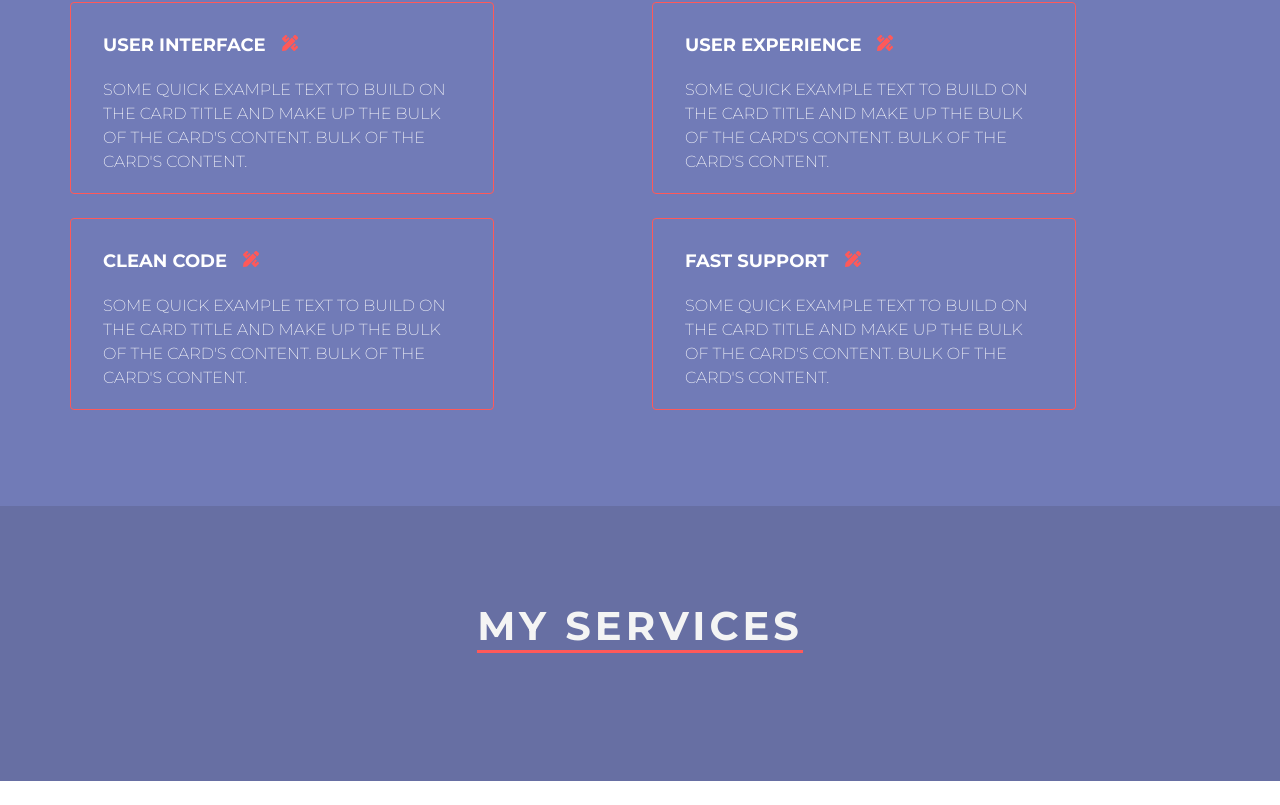
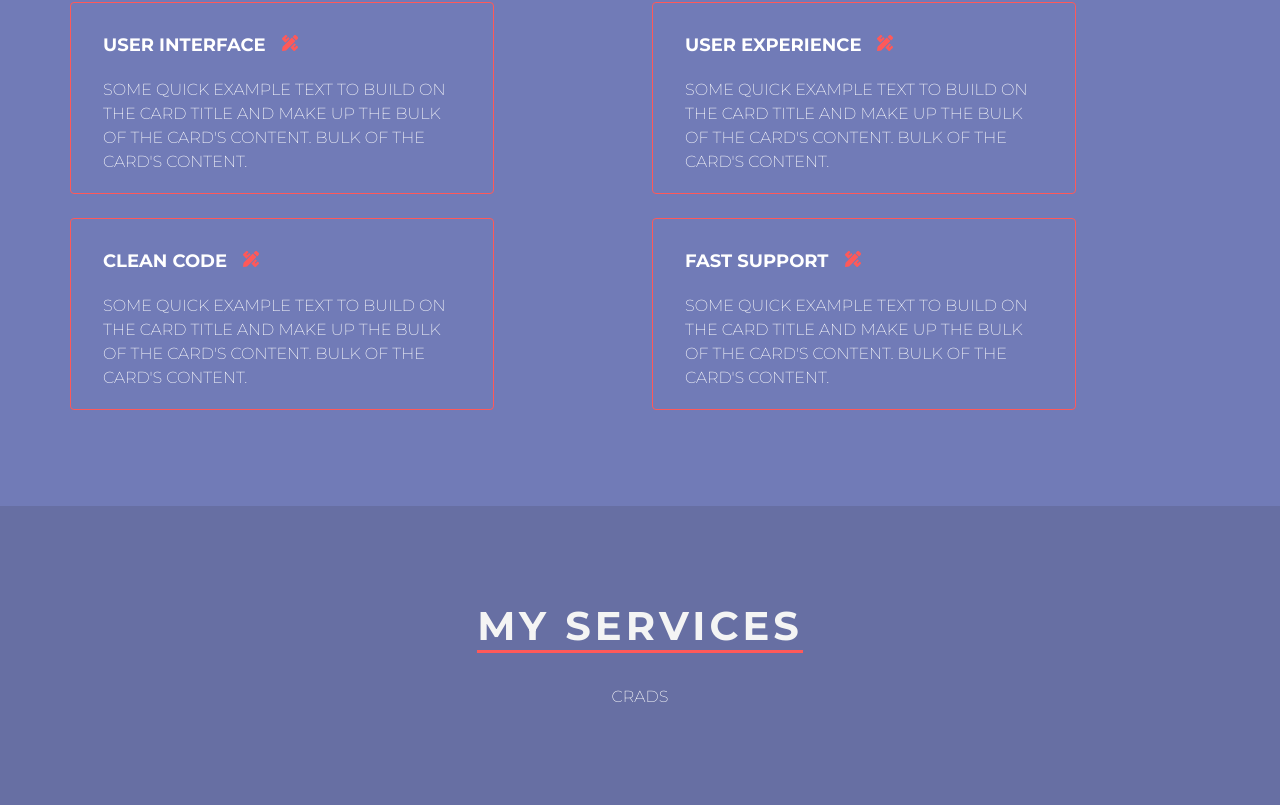
Before and after one commit to Douaa19/New_portfolio, a React (Create React App) app in the folder portfolio_front/: page / in a window 1280 px wide. Shown: the part 1885-2690 px from the top of the page. Before the commit the page ends 2666 px from the top, so only its background shows below. Built offline with nearby package versions, Linux system fonts and the light colour scheme.

Commit message:
importCards

```diff
--- a/portfolio_front/src/components/my-projects/MyProjects.js
+++ b/portfolio_front/src/components/my-projects/MyProjects.js
@@ -1,5 +1,6 @@
 import React from "react";
 import { Container } from "reactstrap";
+import Cards from "../my-projects/Crads";
 
 function MyProjects() {
   const styles = {
@@ -30,6 +31,7 @@ function MyProjects() {
         <div className="sectionTitle">
           <h1 style={styles.big}>my services</h1>
         </div>
+        <Cards />
       </Container>
     </div>
   );
```
